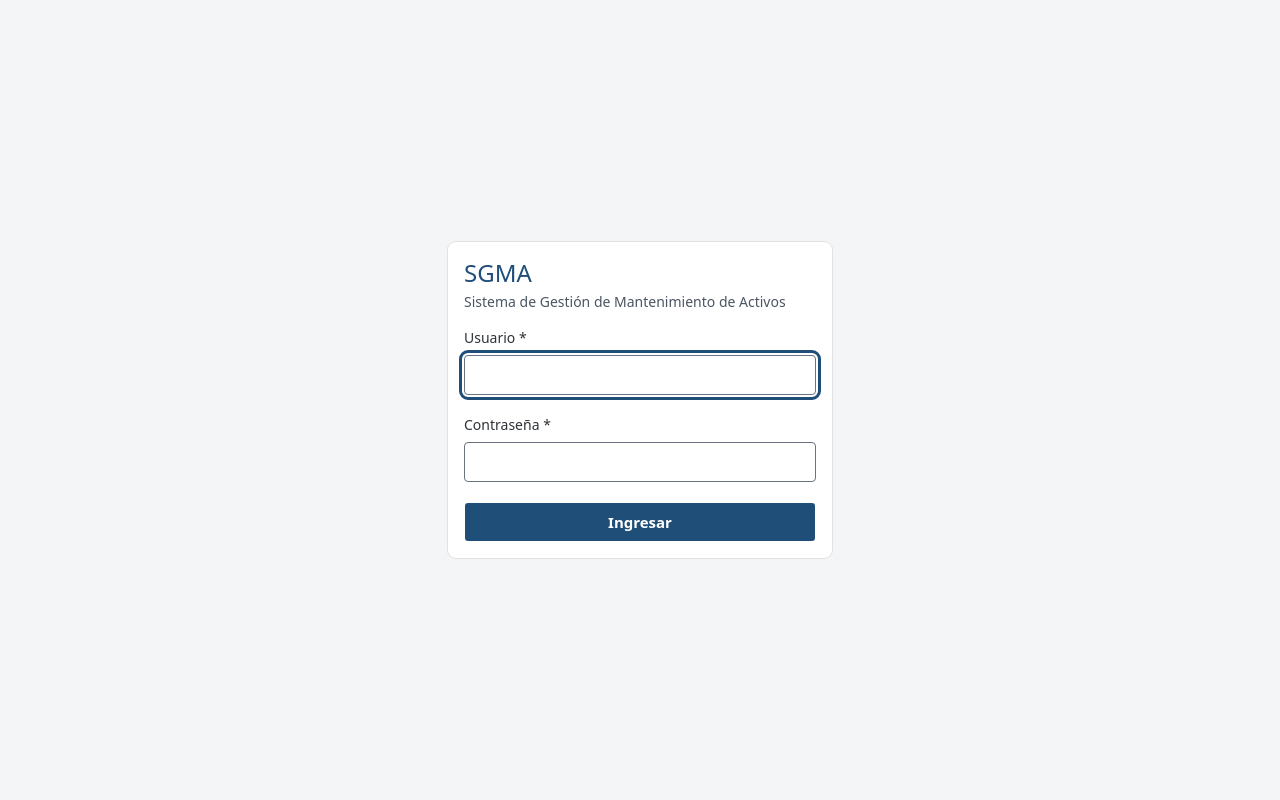
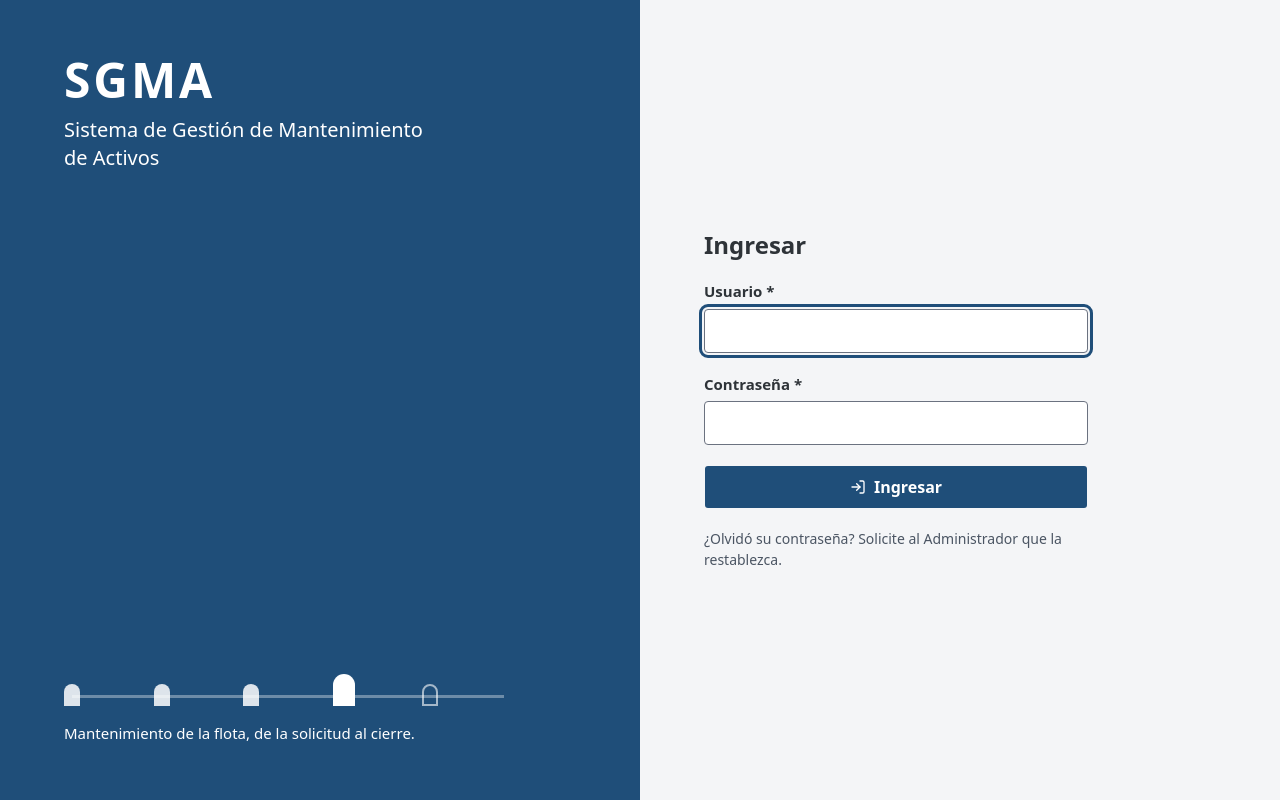
Before and after one commit to Flow301/Proyecto-Programacion-en-Ambiente-Web-II, a React (Vite) app in the folder frontend/: page /login in a window 1280 px wide. Built offline with nearby package versions, Linux system fonts and the light colour scheme.

Commit message:
Rediseña el login

```diff
--- a/frontend/src/pages/Login.jsx
+++ b/frontend/src/pages/Login.jsx
@@ -1,17 +1,16 @@
 import { Navigate, useLocation, useNavigate } from 'react-router'
 import { Controller, useForm } from 'react-hook-form'
 import { zodResolver } from '@hookform/resolvers/zod'
-import { Loader2 } from 'lucide-react'
+import { CircleAlert, Clock, Loader2, LogIn } from 'lucide-react'
+import CampoFormulario from '@/components/shared/CampoFormulario'
 import { Button } from '@/components/ui/button'
-import { Card, CardContent, CardDescription, CardHeader, CardTitle } from '@/components/ui/card'
-import { Field, FieldError, FieldGroup, FieldLabel } from '@/components/ui/field'
 import { Input } from '@/components/ui/input'
 import { useAuth } from '@/context/AuthContext'
 import { loginSchema } from '@/schemas/authSchemas'
 
 const campos = [
-  { name: 'usuario', label: 'Usuario', type: 'text', autoComplete: 'username' },
-  { name: 'clave', label: 'Contraseña', type: 'password', autoComplete: 'current-password' },
+  { name: 'usuario', etiqueta: 'Usuario', type: 'text', autoComplete: 'username' },
+  { name: 'clave', etiqueta: 'Contraseña', type: 'password', autoComplete: 'current-password' },
 ]
 
 export default function Login() {
@@ -31,52 +30,71 @@ export default function Login() {
       await iniciarSesion(usuario, clave)
       navigate(location.state?.desde ?? '/', { replace: true })
     } catch (err) {
-      setError('root', { message: err.message })
+      setError('root', { message: err.status ? err.message : 'No fue posible conectar con el servidor. Intente de nuevo.' })
     }
   }
 
   return (
-    <main className="flex min-h-svh items-center justify-center p-4">
-      <Card className="w-full max-w-sm">
-        <CardHeader>
-          <CardTitle className="text-2xl text-primary">SGMA</CardTitle>
-          <CardDescription>Sistema de Gestión de Mantenimiento de Activos</CardDescription>
-        </CardHeader>
-        <CardContent>
-          <form onSubmit={handleSubmit(enviar)} noValidate>
-            <FieldGroup>
+    <div className="flex min-h-svh flex-wrap">
+      <title>Ingresar · SGMA</title>
+      <div className="flex flex-[1_1_28rem] flex-col justify-between gap-12 bg-primary px-16 py-14 text-primary-foreground">
+        <div className="flex flex-col gap-3">
+          <p className="text-5xl leading-none font-bold tracking-[0.06em]">SGMA</p>
+          <p className="max-w-sm text-xl leading-snug">Sistema de Gestión de Mantenimiento de Activos</p>
+        </div>
+        <div className="flex flex-col gap-4">
+          {/* La ruta de una orden: el mismo gesto del indicador de progreso */}
+          <div aria-hidden="true" className="relative grid max-w-md grid-cols-5 items-end">
+            <span className="absolute inset-x-2 bottom-2 h-[3px] bg-primary-foreground/35" />
+            <span className="relative h-[22px] w-4 rounded-t-full rounded-b-[2px] bg-primary-foreground/85" />
+            <span className="relative h-[22px] w-4 rounded-t-full rounded-b-[2px] bg-primary-foreground/85" />
+            <span className="relative h-[22px] w-4 rounded-t-full rounded-b-[2px] bg-primary-foreground/85" />
+            <span className="relative h-8 w-[22px] rounded-t-full rounded-b-[3px] bg-primary-foreground" />
+            <span className="relative h-[22px] w-4 rounded-t-full rounded-b-[2px] border-2 border-primary-foreground/60" />
+          </div>
+          <p className="text-[0.9375rem]">Mantenimiento de la flota, de la solicitud al cierre.</p>
+        </div>
+      </div>
+
+      <main className="flex flex-[1_1_28rem] items-center px-16 py-14">
+        <form onSubmit={handleSubmit(enviar)} noValidate className="flex w-full max-w-sm flex-col gap-5">
+          <h1 className="text-2xl font-bold">Ingresar</h1>
+
           {expirada && !errors.root && (
-                <p role="status" className="rounded-md border-l-4 border-secondary bg-secondary/15 px-3 py-2 text-sm">
+            <p role="status" className="flex items-start gap-2.5 rounded-sm bg-aviso-tinte px-3.5 py-3 text-[0.9375rem] text-aviso-texto">
+              <Clock className="mt-0.5 size-4 shrink-0" aria-hidden="true" />
               Su sesión expiró, ingrese nuevamente.
             </p>
           )}
           {errors.root && (
-                <p role="alert" className="rounded-md bg-destructive/10 px-3 py-2 text-sm text-destructive">
+            <p role="alert" className="flex items-start gap-2.5 rounded-sm bg-alto-tinte px-3.5 py-3 text-[0.9375rem] text-alto-texto">
+              <CircleAlert className="mt-0.5 size-4 shrink-0" aria-hidden="true" />
               {errors.root.message}
             </p>
           )}
 
-              {campos.map(({ name, label, type, autoComplete }) => (
-                <Controller key={name} name={name} control={control}
+          {campos.map(({ name, etiqueta, type, autoComplete }) => (
+            <Controller
+              key={name}
+              name={name}
+              control={control}
               render={({ field, fieldState }) => (
-                    <Field data-invalid={fieldState.invalid}>
-                      <FieldLabel htmlFor={name}>{label} *</FieldLabel>
-                      <Input {...field} id={name} type={type} autoComplete={autoComplete}
-                        autoFocus={name === 'usuario'} aria-invalid={fieldState.invalid} />
-                      {fieldState.invalid && <FieldError errors={[fieldState.error]} />}
-                    </Field>
+                <CampoFormulario id={name} etiqueta={etiqueta} requerido error={fieldState.error?.message}>
+                  {(props) => (
+                    <Input {...field} {...props} type={type} autoComplete={autoComplete} autoFocus={name === 'usuario'} className="h-11 text-base" />
+                  )}
+                </CampoFormulario>
               )}
             />
           ))}
 
-              <Button type="submit" className="w-full" disabled={isSubmitting}>
-                {isSubmitting && <Loader2 className="animate-spin" />}
+          <Button type="submit" size="lg" disabled={isSubmitting}>
+            {isSubmitting ? <Loader2 className="animate-spin" aria-hidden="true" /> : <LogIn aria-hidden="true" />}
             {isSubmitting ? 'Ingresando…' : 'Ingresar'}
           </Button>
-            </FieldGroup>
+          <p className="text-sm text-muted-foreground">¿Olvidó su contraseña? Solicite al Administrador que la restablezca.</p>
         </form>
-        </CardContent>
-      </Card>
       </main>
+    </div>
   )
 }
```
Lines whose indentation alone changed are shown as unchanged.
